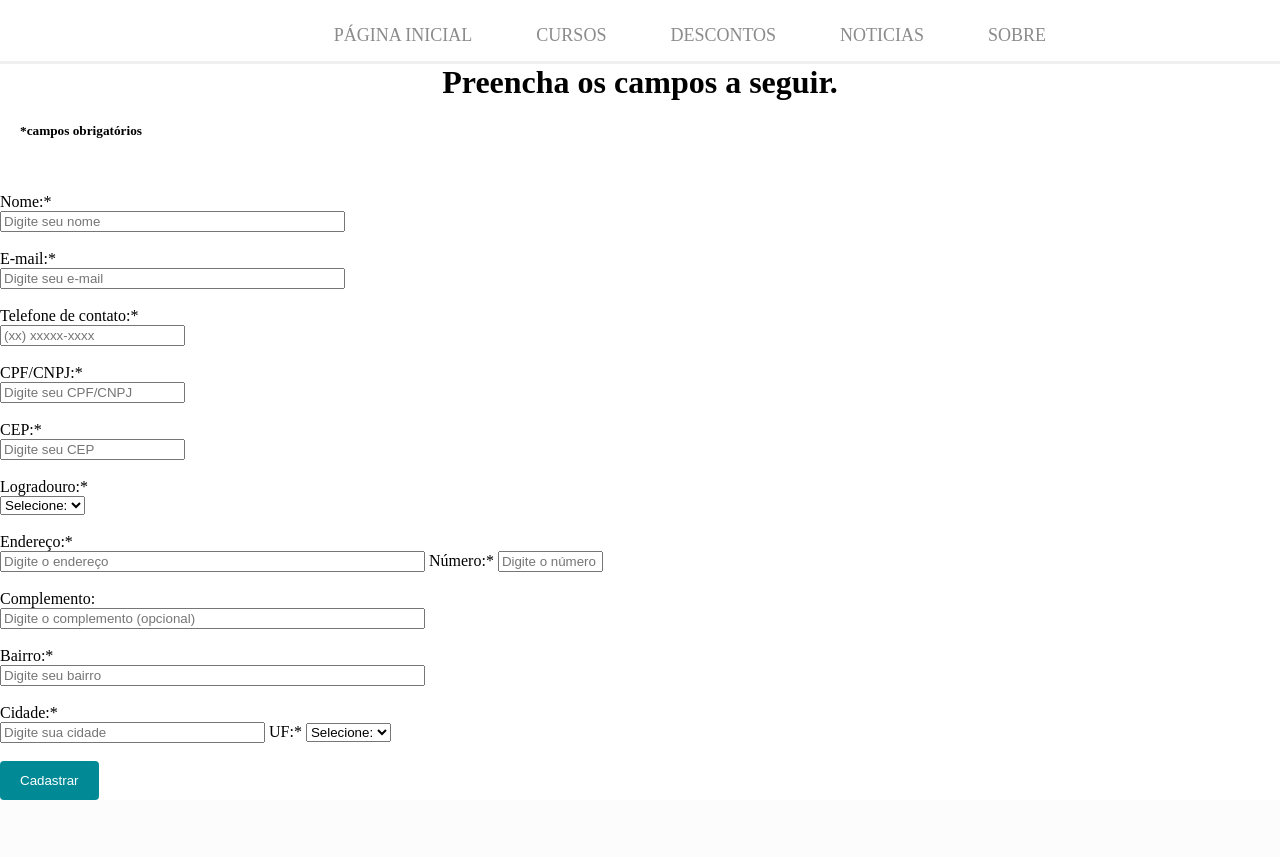
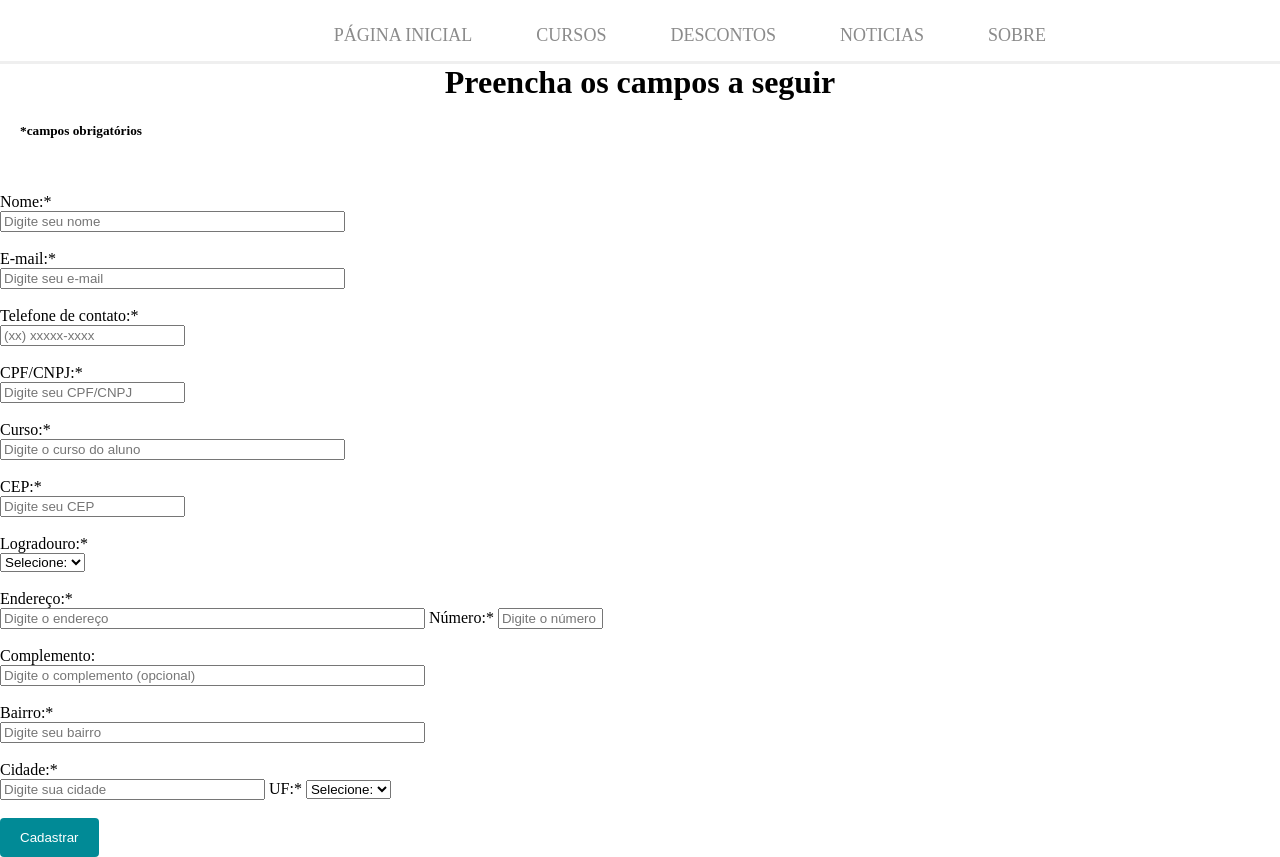
Before and after one commit to thaynagome/DjangoEscola, a Django app: template base_de_dados/usuarios/templates/usuarios/aluno.html in a window 1280 px wide. Shown: the part 105-962 px from the top of the page. Before the commit the page ends 905 px from the top, so only its background shows below. Run offline with Django 3.2, Linux system fonts and the light colour scheme; the template is opened without the code that fills it, so the values that code supplies are empty.

Commit message:
carregar

```diff
--- a/base_de_dados/usuarios/templates/usuarios/aluno.html
+++ b/base_de_dados/usuarios/templates/usuarios/aluno.html
@@ -5,18 +5,19 @@
     <head>
         <meta charset="utf-8">
         <meta http-equiv="X-UA-Compatible" content="IE=edge">
-    <title>Cadastro de Aluno</title>
-    <link rel="shortcut icon" href="img/logotipo.png" type="image/x-png"/><!--Icone do browser-->
+        <title>CADASTRO DE ALUNO</title>
+        <link rel="shortcut icon" href="../../static/img/logotipo.png" type="image/x-png"/><!--Icone do browser-->
         <meta name="viewport" content="width=device-width, initial-scale=1">
-    <link rel="stylesheet" type="text/css" media="screen" href="./css/base.css"> <!--Puxa config do CSS-->
-    <link rel="stylesheet" type="text/css" href="./css/slick.css"/>
+        <link rel="stylesheet" type="text/css" media="screen" href="../../static/css/base.css"> <!--Puxa config do CSS-->
+        <link rel="stylesheet" type="text/css" href="../../static/css/slick.css"/>
+        <script src="anima.js"></script> <!--Puxa config do JS-->
     </head>
     <body>
         <header class="menu-principal">
             <main><!--Tag principal que engloba tudo-->
                 <div class="header-1">
                     <div class="logo">
-                    <img src="img/titulo.png"/>
+                        <img src="../../static/img/titulo.png"/>
                     </div>
                 </div>
             </main>
@@ -36,7 +37,7 @@
         </div>
     </main>
 
-    <center><h1>Preencha os campos a seguir.</h1></center>
+    <center><h1>Preencha os campos a seguir</h1></center>
     <h5> *campos obrigatórios</h5>
     <form class="form" class=".placeholder" action="final_cadastro.html" method="POST"></form>
     <!-- <form action="final_cadastro.html" method="POST"> -->
@@ -48,6 +49,8 @@
         <input type="text" maxlength="15" size="20" placeholder="(xx) xxxxx-xxxx" required/><br/><br/>
         <label>CPF/CNPJ:*</label><br/>
         <input type="text" maxlength="14" size="20" placeholder="Digite seu CPF/CNPJ" required/><br/><br/>
+        <label>Curso:*</label><br/>
+        <input type="text" maxlength="100" size="40" placeholder="Digite o curso do aluno" required/><br/><br/>
         <label>CEP:*</label><br/>
         <input type="text" maxlength="9" size="20" placeholder="Digite seu CEP" required/><br/><br/>
         <label>Logradouro:*</label><br/>
```
Lines whose indentation alone changed are shown as unchanged.
